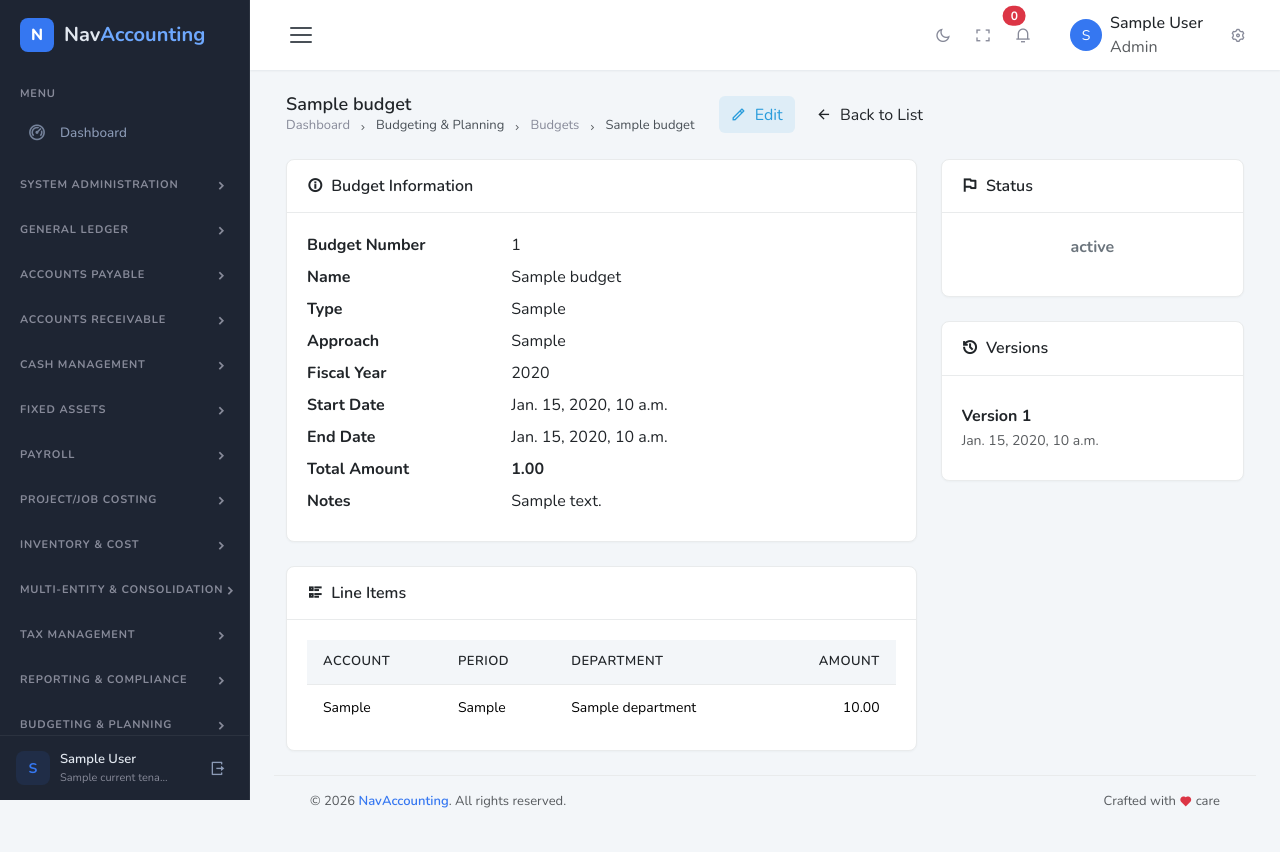
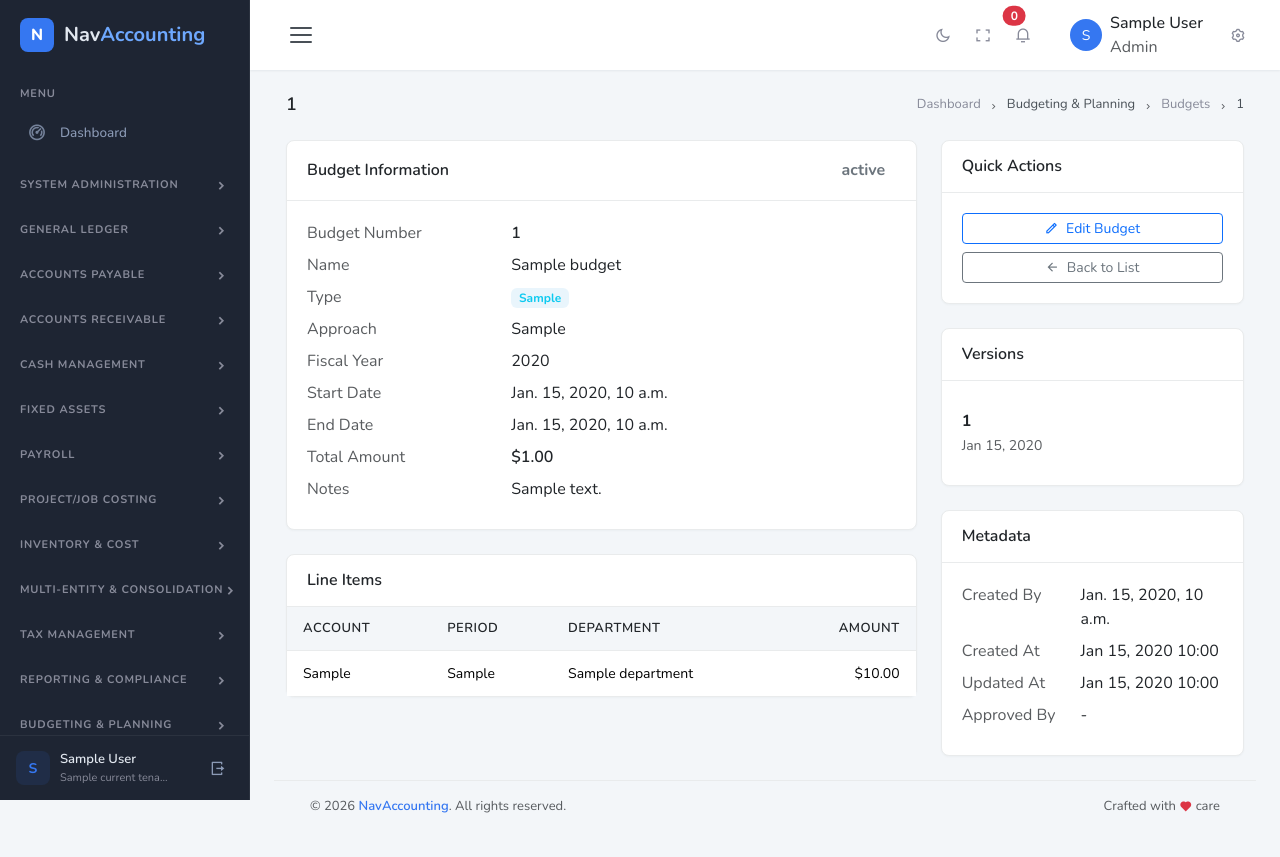
Before and after one commit to Navaid-KloneIT/NavAccounting, a Django app: template templates/budgeting/budgets/budget_detail.html in a window 1280 px wide. Before the commit the page ends 808 px from the top, so only its background shows below. Run offline with Django 5.2, Linux system fonts and the light colour scheme; a user stored in the database is signed in; tables that the repository leaves empty hold one stand-in row (values such as "Sample post"); the template is opened without the code that fills it: most values are stand-ins (such as "Sample title", 1, 10 or a date in 2020); some libraries are stand-ins or nearby versions.

Commit message:
Rewrite budget detail template to match Financial Statements layout

```diff
--- a/templates/budgeting/budgets/budget_detail.html
+++ b/templates/budgeting/budgets/budget_detail.html
@@ -1,82 +1,100 @@
 {% extends "base.html" %}
+{% load static %}
 {% load humanize %}
 
-{% block title %}Budget: {{ budget.name }}{% endblock %}
+{% block title %}{{ budget.budget_number }} - Budget{% endblock %}
 
 {% block content %}
 <div class="page-title-box">
-    <div class="row align-items-center">
-        <div class="col-auto">
-            <h4 class="page-title">{{ budget.name }}</h4>
-            <ol class="breadcrumb mb-0">
+    <div class="page-title-left">
+        <h4 class="page-title">{{ budget.budget_number }}</h4>
+    </div>
+    <div class="page-title-right">
+        <ol class="breadcrumb m-0">
             <li class="breadcrumb-item"><a href="{% url 'dashboard:index' tenant_slug=current_tenant.slug %}">Dashboard</a></li>
             <li class="breadcrumb-item">Budgeting & Planning</li>
             <li class="breadcrumb-item"><a href="{% url 'budgeting:budget_list' tenant_slug=current_tenant.slug %}">Budgets</a></li>
-                <li class="breadcrumb-item active">{{ budget.name }}</li>
+            <li class="breadcrumb-item active">{{ budget.budget_number }}</li>
         </ol>
-        </div>
-        <div class="col">
-            <div class="float-end">
-                <a href="{% url 'budgeting:budget_edit' tenant_slug=current_tenant.slug pk=budget.pk %}" class="btn btn-soft-info">
-                    <i class="ri-pencil-line me-1"></i> Edit
-                </a>
-                <a href="{% url 'budgeting:budget_list' tenant_slug=current_tenant.slug %}" class="btn btn-soft-secondary ms-1">
-                    <i class="ri-arrow-left-line me-1"></i> Back to List
-                </a>
-            </div>
-        </div>
     </div>
 </div>
 
 <div class="row">
     <!-- Left Column -->
     <div class="col-lg-8">
-        <div class="card">
-            <div class="card-header">
-                <h5 class="card-title mb-0"><i class="ri-information-line me-1"></i> Budget Information</h5>
+        <!-- Budget Information -->
+        <div class="card mb-4">
+            <div class="card-header d-flex justify-content-between align-items-center">
+                <h5 class="card-title mb-0">Budget Information</h5>
+                <div>
+                    {% if budget.status == 'draft' %}
+                        <span class="badge bg-soft-warning text-warning fs-6">Draft</span>
+                    {% elif budget.status == 'in_review' %}
+                        <span class="badge bg-soft-info text-info fs-6">In Review</span>
+                    {% elif budget.status == 'approved' %}
+                        <span class="badge bg-soft-success text-success fs-6">Approved</span>
+                    {% elif budget.status == 'active' %}
+                        <span class="badge bg-soft-primary text-primary fs-6">Active</span>
+                    {% elif budget.status == 'closed' %}
+                        <span class="badge bg-soft-secondary text-secondary fs-6">Closed</span>
+                    {% else %}
+                        <span class="badge bg-soft-secondary text-secondary fs-6">{{ budget.get_status_display }}</span>
+                    {% endif %}
+                </div>
             </div>
             <div class="card-body">
-                <dl class="row mb-0">
-                    <dt class="col-sm-4">Budget Number</dt>
-                    <dd class="col-sm-8">{{ budget.budget_number }}</dd>
-
-                    <dt class="col-sm-4">Name</dt>
-                    <dd class="col-sm-8">{{ budget.name }}</dd>
-
-                    <dt class="col-sm-4">Type</dt>
-                    <dd class="col-sm-8">{{ budget.get_budget_type_display }}</dd>
-
-                    <dt class="col-sm-4">Approach</dt>
-                    <dd class="col-sm-8">{{ budget.get_approach_display }}</dd>
-
-                    <dt class="col-sm-4">Fiscal Year</dt>
-                    <dd class="col-sm-8">{{ budget.fiscal_year }}</dd>
-
-                    <dt class="col-sm-4">Start Date</dt>
-                    <dd class="col-sm-8">{{ budget.start_date }}</dd>
-
-                    <dt class="col-sm-4">End Date</dt>
-                    <dd class="col-sm-8">{{ budget.end_date }}</dd>
-
-                    <dt class="col-sm-4">Total Amount</dt>
-                    <dd class="col-sm-8"><strong>{{ budget.total_amount|floatformat:2|intcomma }}</strong></dd>
-
+                <div class="row mb-2">
+                    <div class="col-sm-4 text-muted">Budget Number</div>
+                    <div class="col-sm-8 fw-semibold">{{ budget.budget_number }}</div>
+                </div>
+                <div class="row mb-2">
+                    <div class="col-sm-4 text-muted">Name</div>
+                    <div class="col-sm-8">{{ budget.name }}</div>
+                </div>
+                <div class="row mb-2">
+                    <div class="col-sm-4 text-muted">Type</div>
+                    <div class="col-sm-8">
+                        <span class="badge bg-soft-info text-info">{{ budget.get_budget_type_display }}</span>
+                    </div>
+                </div>
+                <div class="row mb-2">
+                    <div class="col-sm-4 text-muted">Approach</div>
+                    <div class="col-sm-8">{{ budget.get_approach_display }}</div>
+                </div>
+                <div class="row mb-2">
+                    <div class="col-sm-4 text-muted">Fiscal Year</div>
+                    <div class="col-sm-8">{{ budget.fiscal_year }}</div>
+                </div>
+                <div class="row mb-2">
+                    <div class="col-sm-4 text-muted">Start Date</div>
+                    <div class="col-sm-8">{{ budget.start_date }}</div>
+                </div>
+                <div class="row mb-2">
+                    <div class="col-sm-4 text-muted">End Date</div>
+                    <div class="col-sm-8">{{ budget.end_date }}</div>
+                </div>
+                <div class="row mb-2">
+                    <div class="col-sm-4 text-muted">Total Amount</div>
+                    <div class="col-sm-8 fw-semibold">${{ budget.total_amount|floatformat:2|intcomma }}</div>
+                </div>
                 {% if budget.notes %}
-                    <dt class="col-sm-4">Notes</dt>
-                    <dd class="col-sm-8">{{ budget.notes }}</dd>
+                <div class="row mb-2">
+                    <div class="col-sm-4 text-muted">Notes</div>
+                    <div class="col-sm-8">{{ budget.notes }}</div>
+                </div>
                 {% endif %}
-                </dl>
             </div>
         </div>
 
-        <div class="card">
+        <!-- Line Items -->
+        <div class="card mb-4">
             <div class="card-header">
-                <h5 class="card-title mb-0"><i class="ri-list-check-2 me-1"></i> Line Items</h5>
+                <h5 class="card-title mb-0">Line Items</h5>
             </div>
-            <div class="card-body">
+            <div class="card-body p-0">
                 {% if line_items %}
                 <div class="table-responsive">
-                    <table class="table table-hover align-middle">
+                    <table class="table table-hover align-middle mb-0">
                         <thead class="table-light">
                             <tr>
                                 <th>Account</th>
@@ -90,8 +108,8 @@
                             <tr>
                                 <td>{{ item.gl_account }}</td>
                                 <td>{{ item.fiscal_period }}</td>
-                                <td>{{ item.department }}</td>
-                                <td class="text-end">{{ item.amount|floatformat:2|intcomma }}</td>
+                                <td>{{ item.department|default:"-" }}</td>
+                                <td class="text-end">${{ item.amount|floatformat:2|intcomma }}</td>
                             </tr>
                             {% endfor %}
                         </tbody>
@@ -99,8 +117,7 @@
                 </div>
                 {% else %}
                 <div class="text-center py-4">
-                    <i class="ri-list-check-2 display-4 text-muted"></i>
-                    <p class="text-muted mt-2">No line items added yet.</p>
+                    <p class="text-muted mb-0">No line items.</p>
                 </div>
                 {% endif %}
             </div>
@@ -109,44 +126,35 @@
 
     <!-- Right Column -->
     <div class="col-lg-4">
-        <div class="card">
+        <!-- Quick Actions -->
+        <div class="card mb-4">
             <div class="card-header">
-                <h5 class="card-title mb-0"><i class="ri-flag-line me-1"></i> Status</h5>
+                <h5 class="card-title mb-0">Quick Actions</h5>
             </div>
-            <div class="card-body text-center">
+            <div class="card-body d-grid gap-2">
+                <a href="{% url 'budgeting:budget_edit' tenant_slug=current_tenant.slug pk=budget.pk %}" class="btn btn-outline-primary btn-sm">
+                    <i class="ri-pencil-line me-1"></i> Edit Budget
+                </a>
                 {% if budget.status == 'draft' %}
-                    <span class="badge bg-soft-warning text-warning fs-6 mb-3">Draft</span>
-                {% elif budget.status == 'in_review' %}
-                    <span class="badge bg-soft-info text-info fs-6 mb-3">In Review</span>
-                {% elif budget.status == 'approved' %}
-                    <span class="badge bg-soft-success text-success fs-6 mb-3">Approved</span>
-                {% elif budget.status == 'active' %}
-                    <span class="badge bg-soft-primary text-primary fs-6 mb-3">Active</span>
-                {% elif budget.status == 'closed' %}
-                    <span class="badge bg-soft-secondary text-secondary fs-6 mb-3">Closed</span>
-                {% else %}
-                    <span class="badge bg-soft-secondary text-secondary fs-6 mb-3">{{ budget.get_status_display }}</span>
-                {% endif %}
-
-                <div class="d-grid gap-2">
-                    {% if budget.status == 'draft' %}
-                    <a href="{% url 'budgeting:budget_submit' tenant_slug=current_tenant.slug pk=budget.pk %}" class="btn btn-info">
+                <a href="{% url 'budgeting:budget_submit' tenant_slug=current_tenant.slug pk=budget.pk %}" class="btn btn-soft-info btn-sm">
                     <i class="ri-send-plane-line me-1"></i> Submit for Review
                 </a>
                 {% endif %}
-
                 {% if budget.status == 'in_review' %}
-                    <a href="{% url 'budgeting:budget_approve' tenant_slug=current_tenant.slug pk=budget.pk %}" class="btn btn-success">
+                <a href="{% url 'budgeting:budget_approve' tenant_slug=current_tenant.slug pk=budget.pk %}" class="btn btn-soft-success btn-sm">
                     <i class="ri-check-double-line me-1"></i> Approve Budget
                 </a>
                 {% endif %}
-                </div>
+                <a href="{% url 'budgeting:budget_list' tenant_slug=current_tenant.slug %}" class="btn btn-outline-secondary btn-sm">
+                    <i class="ri-arrow-left-line me-1"></i> Back to List
+                </a>
             </div>
         </div>
 
-        <div class="card">
+        <!-- Versions -->
+        <div class="card mb-4">
             <div class="card-header">
-                <h5 class="card-title mb-0"><i class="ri-history-line me-1"></i> Versions</h5>
+                <h5 class="card-title mb-0">Versions</h5>
             </div>
             <div class="card-body">
                 {% if versions %}
@@ -154,9 +162,8 @@
                     {% for version in versions %}
                     <li class="list-group-item d-flex justify-content-between align-items-center px-0">
                         <div>
-                            <strong>Version {{ version.version_number }}</strong>
-                            <br>
-                            <small class="text-muted">{{ version.created_at }}</small>
+                            <strong>{{ version.version_number }}</strong>
+                            <br><small class="text-muted">{{ version.created_at|date:"M d, Y" }}</small>
                         </div>
                         {% if version.is_current %}
                             <span class="badge bg-soft-primary text-primary">Current</span>
@@ -169,6 +176,31 @@
                 {% endif %}
             </div>
         </div>
+
+        <!-- Metadata -->
+        <div class="card mb-4">
+            <div class="card-header">
+                <h5 class="card-title mb-0">Metadata</h5>
+            </div>
+            <div class="card-body">
+                <div class="row mb-2">
+                    <div class="col-sm-5 text-muted">Created By</div>
+                    <div class="col-sm-7">{{ budget.created_by }}</div>
+                </div>
+                <div class="row mb-2">
+                    <div class="col-sm-5 text-muted">Created At</div>
+                    <div class="col-sm-7">{{ budget.created_at|date:"M d, Y H:i" }}</div>
+                </div>
+                <div class="row mb-2">
+                    <div class="col-sm-5 text-muted">Updated At</div>
+                    <div class="col-sm-7">{{ budget.updated_at|date:"M d, Y H:i" }}</div>
+                </div>
+                <div class="row mb-2">
+                    <div class="col-sm-5 text-muted">Approved By</div>
+                    <div class="col-sm-7">{{ budget.approved_by|default:"-" }}</div>
+                </div>
+            </div>
+        </div>
     </div>
 </div>
 {% endblock %}
```
Lines whose indentation alone changed are shown as unchanged.
